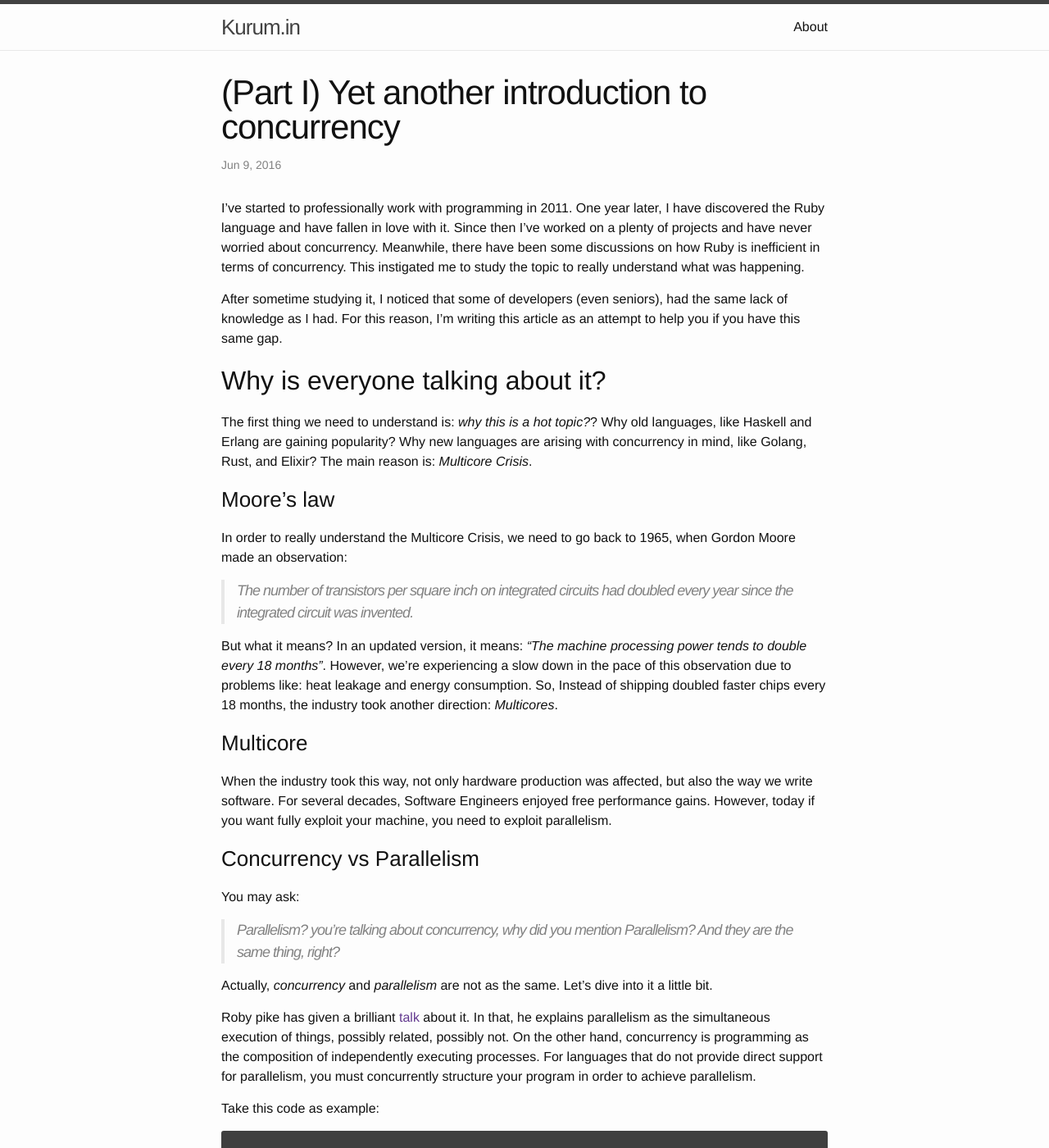
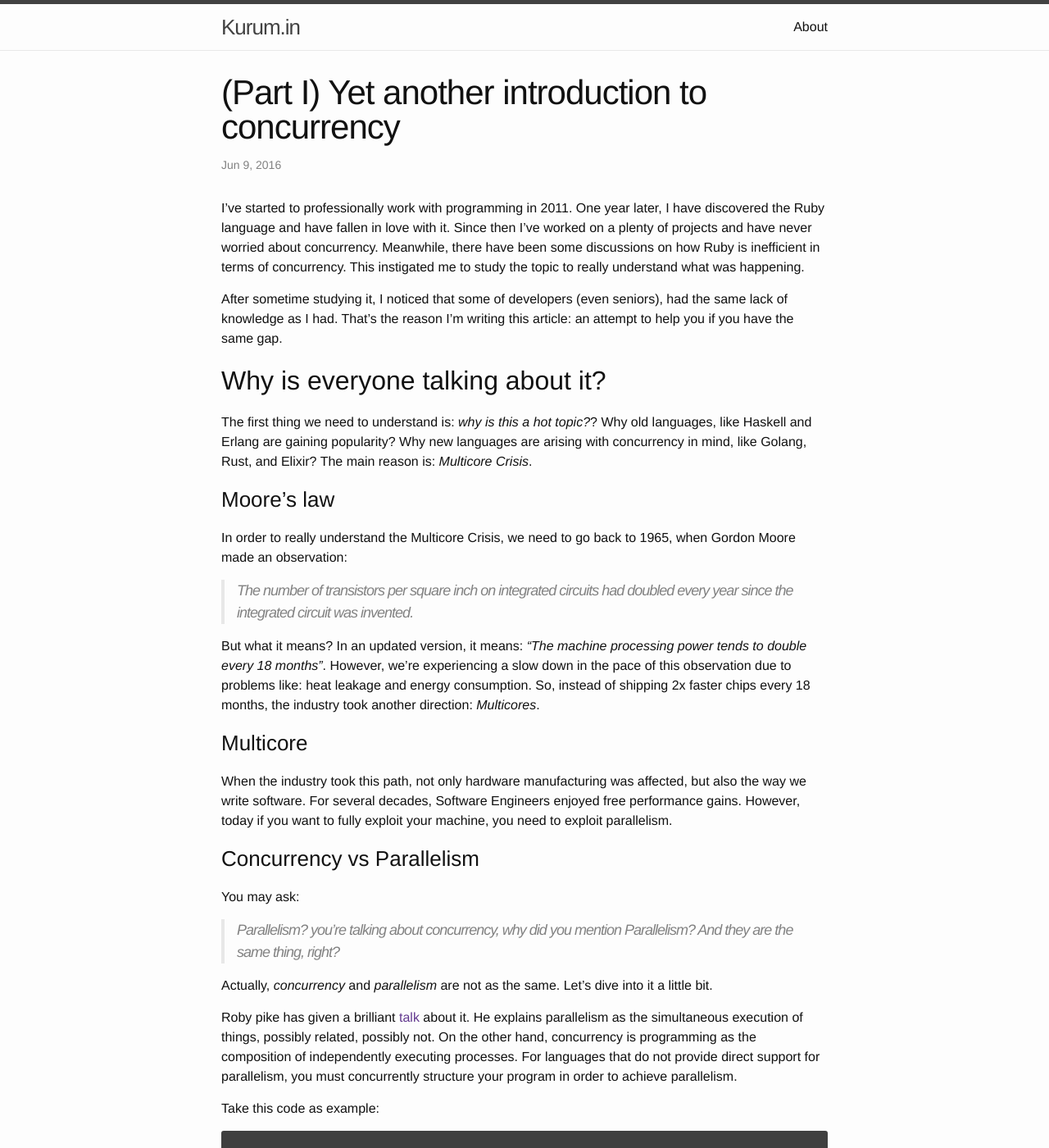
Before and after one commit to nandosousafr/blog.nandosousa.com, a Jekyll site: the page built from _posts/2016-06-09-yet_another_introduction_to_concurrency_part_i.md, in a window 1280 px wide and 1400 px high. Shown: the whole window at 82% size. Built offline with Jekyll 4.4.1, drawn with Linux system fonts in a browser that asks for light colours.

Commit message:
some improvements

```diff
--- a/_posts/2016-06-09-yet_another_introduction_to_concurrency_part_i.md
+++ b/_posts/2016-06-09-yet_another_introduction_to_concurrency_part_i.md
@@ -13,13 +13,13 @@ of concurrency. This instigated me to study the topic to really understand what
 was happening.
 
 After sometime studying it, I noticed that some of
-developers (even seniors), had the same lack of knowledge as I had. For this
-reason, I'm writing  this article as an attempt to help you if you have this
+developers (even seniors), had the same lack of knowledge as I had. That's the
+reason  I'm writing  this article: an attempt to help you if you have the
 same gap.
 
 ## Why is everyone talking about it?
 
-The first thing we need to understand is: _why this is a hot topic?_? Why old
+The first thing we need to understand is: _why is this a hot topic?_? Why old
 languages, like Haskell and Erlang are gaining popularity? Why new languages
 are arising with concurrency in mind, like Golang, Rust, and Elixir? The main
 reason is: _Multicore Crisis_.
@@ -35,14 +35,14 @@ when Gordon Moore made an observation:
 But what it means? In an updated version, it means: _"The machine processing
 power tends to double every 18 months"_. However, we're experiencing a slow down
 in the pace of this observation due to problems like: heat leakage and energy
-consumption. So, Instead of shipping doubled faster chips every 18 months, the
+consumption. So, instead of shipping 2x faster chips every 18 months, the
 industry took another direction: _Multicores_.
 
 ### Multicore
 
-When the industry took this way, not only hardware production was affected, but
+When the industry took this path, not only hardware manufacturing was affected, but
 also the way we write software. For several decades, Software Engineers enjoyed
-free performance gains. However, today if you want fully exploit your machine,
+free performance gains. However, today if you want to fully exploit your machine,
 you need to exploit parallelism.
 
 ### Concurrency vs Parallelism
@@ -54,10 +54,11 @@ You may ask:
 Actually, _concurrency_ and _parallelism_ are not as the same. Let's dive into it a
 little bit.
 
-Roby pike has given a brilliant [talk](https://www.youtube.com/watch?v=cN_DpYBzKso) about it. In that, he
-explains parallelism as the simultaneous execution of things, possibly related,
-possibly not. On the other hand, concurrency is programming as the composition
-of independently executing processes. For languages that do not provide direct
+Roby pike has given a brilliant
+[talk](https://www.youtube.com/watch?v=cN_DpYBzKso) about it. He explains
+parallelism as the simultaneous execution of things, possibly related, possibly
+not. On the other hand, concurrency is programming as the composition of
+independently executing processes. For languages that do not provide direct
 support for parallelism, you must concurrently structure your program in order
 to achieve parallelism.
 
```
